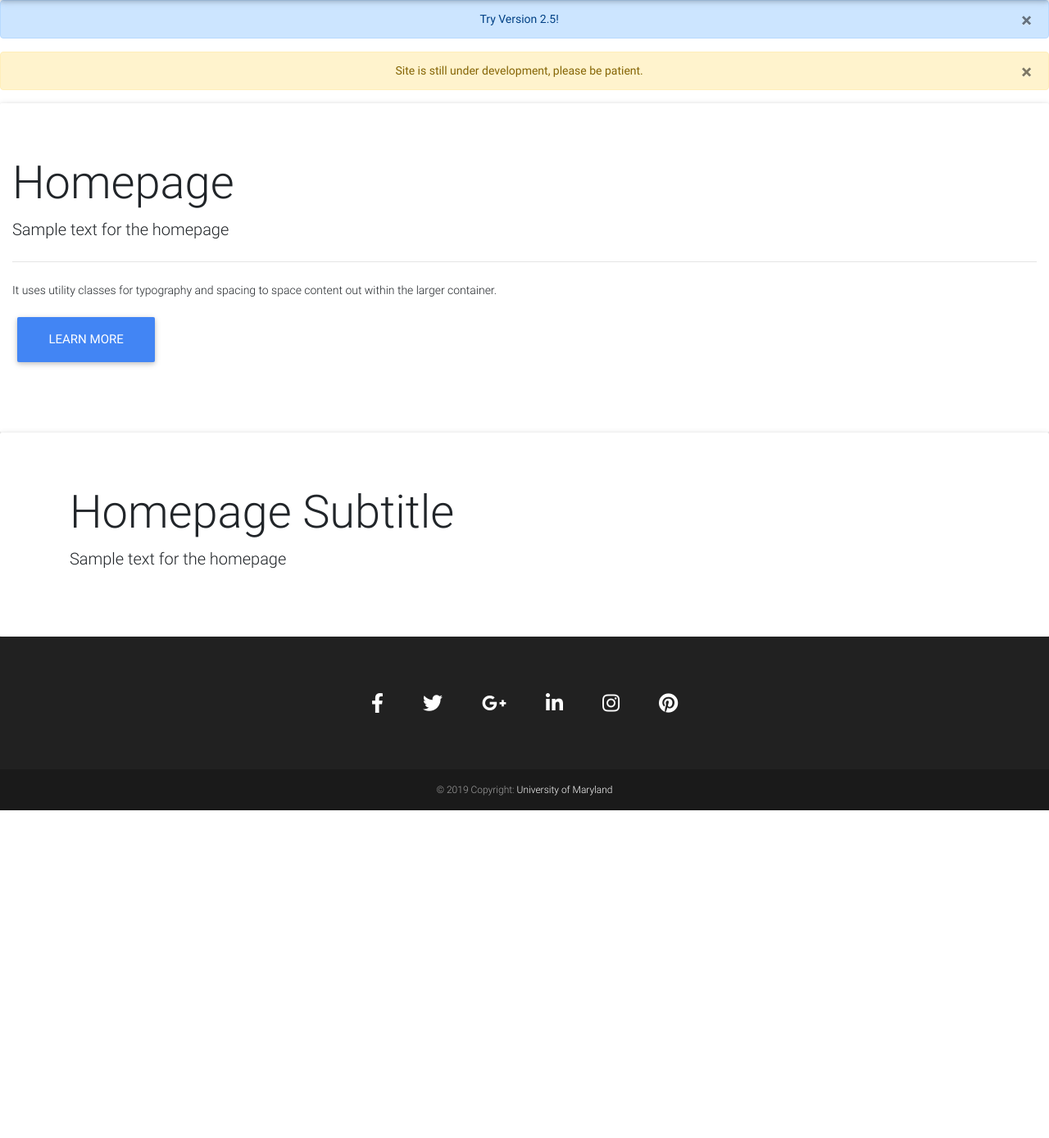
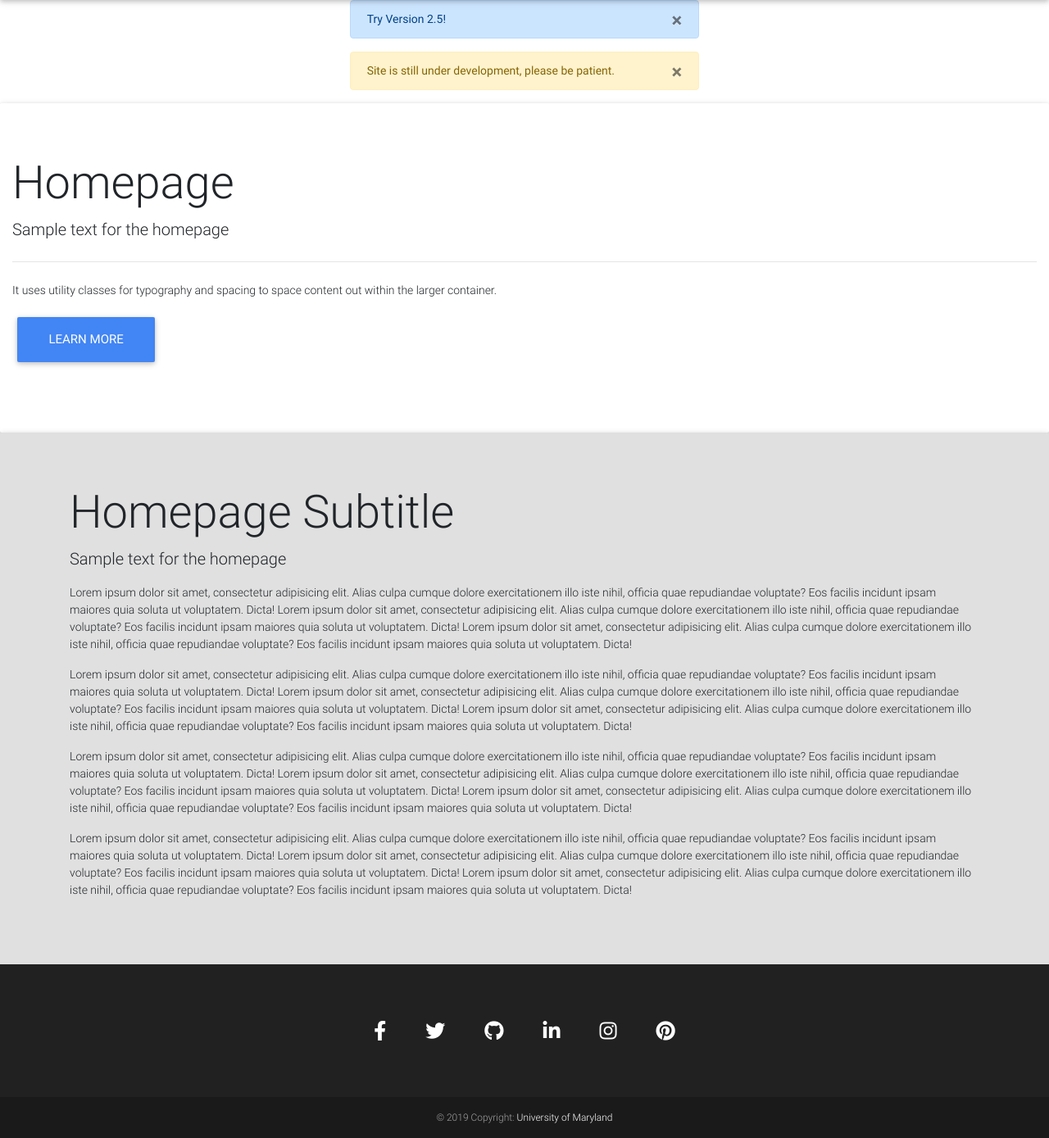
Before and after one commit to BDubon/PGCountyDataApp, a Django app: page / in a window 1280 px wide. Shown: the part 56-1445 px from the top of the page at 82% size. Run offline with Django 3.2, Linux system fonts and the light colour scheme; some libraries are stand-ins or nearby versions.

Commit message:
Modified UI a bit

```diff
--- a/DataMain/static/css/dashboard.css
+++ b/DataMain/static/css/dashboard.css
@@ -106,11 +106,6 @@ body {
 }
 
 
-/* text */
-.random {
-  color: #fff;
-}
-
 .footer2 {
   position: fixed;
   left: 0;
@@ -137,3 +132,12 @@ html,body {
     background-color: #202020;
     font-size: 12px;
 }
+
+/* text */
+.random {
+  color: #aeaeae;
+}
+
+.random:hover {
+    color: #ffffff;
+}
--- a/templates/index.html
+++ b/templates/index.html
@@ -17,10 +17,54 @@
     </div>
 
     {#  FIRST SECTION  #}
-    <div style="margin: 0" class="jumbotron jumbotron-fluid site-footer">
+    <div style="margin: 0" class="jumbotron jumbotron-fluid bg-light">
         <div class="container">
             <h1 class="display-4">{{ section_one }}</h1>
             <p class="lead">{{ text }}</p>
+            <p>
+                Lorem ipsum dolor sit amet, consectetur adipisicing elit. Alias culpa cumque dolore
+                exercitationem illo iste nihil, officia quae repudiandae voluptate? Eos facilis incidunt
+                ipsam maiores quia soluta ut voluptatem. Dicta!
+                Lorem ipsum dolor sit amet, consectetur adipisicing elit. Alias culpa cumque dolore
+                exercitationem illo iste nihil, officia quae repudiandae voluptate? Eos facilis incidunt
+                ipsam maiores quia soluta ut voluptatem. Dicta!
+                Lorem ipsum dolor sit amet, consectetur adipisicing elit. Alias culpa cumque dolore
+                exercitationem illo iste nihil, officia quae repudiandae voluptate? Eos facilis incidunt
+                ipsam maiores quia soluta ut voluptatem. Dicta!
+            </p>
+            <p>
+                Lorem ipsum dolor sit amet, consectetur adipisicing elit. Alias culpa cumque dolore
+                exercitationem illo iste nihil, officia quae repudiandae voluptate? Eos facilis incidunt
+                ipsam maiores quia soluta ut voluptatem. Dicta!
+                Lorem ipsum dolor sit amet, consectetur adipisicing elit. Alias culpa cumque dolore
+                exercitationem illo iste nihil, officia quae repudiandae voluptate? Eos facilis incidunt
+                ipsam maiores quia soluta ut voluptatem. Dicta!
+                Lorem ipsum dolor sit amet, consectetur adipisicing elit. Alias culpa cumque dolore
+                exercitationem illo iste nihil, officia quae repudiandae voluptate? Eos facilis incidunt
+                ipsam maiores quia soluta ut voluptatem. Dicta!
+            </p>
+            <p>
+                Lorem ipsum dolor sit amet, consectetur adipisicing elit. Alias culpa cumque dolore
+                exercitationem illo iste nihil, officia quae repudiandae voluptate? Eos facilis incidunt
+                ipsam maiores quia soluta ut voluptatem. Dicta!
+                Lorem ipsum dolor sit amet, consectetur adipisicing elit. Alias culpa cumque dolore
+                exercitationem illo iste nihil, officia quae repudiandae voluptate? Eos facilis incidunt
+                ipsam maiores quia soluta ut voluptatem. Dicta!
+                Lorem ipsum dolor sit amet, consectetur adipisicing elit. Alias culpa cumque dolore
+                exercitationem illo iste nihil, officia quae repudiandae voluptate? Eos facilis incidunt
+                ipsam maiores quia soluta ut voluptatem. Dicta!
+            </p>
+            <p>
+                Lorem ipsum dolor sit amet, consectetur adipisicing elit. Alias culpa cumque dolore
+                exercitationem illo iste nihil, officia quae repudiandae voluptate? Eos facilis incidunt
+                ipsam maiores quia soluta ut voluptatem. Dicta!
+                Lorem ipsum dolor sit amet, consectetur adipisicing elit. Alias culpa cumque dolore
+                exercitationem illo iste nihil, officia quae repudiandae voluptate? Eos facilis incidunt
+                ipsam maiores quia soluta ut voluptatem. Dicta!
+                Lorem ipsum dolor sit amet, consectetur adipisicing elit. Alias culpa cumque dolore
+                exercitationem illo iste nihil, officia quae repudiandae voluptate? Eos facilis incidunt
+                ipsam maiores quia soluta ut voluptatem. Dicta!
+            </p>
         </div>
     </div>
 
--- a/templates/main_template.html
+++ b/templates/main_template.html
@@ -20,10 +20,10 @@
         <!-- Font Awesome -->
         <link rel="stylesheet" href="https://use.fontawesome.com/releases/v5.8.2/css/all.css" />
         <!-- Bootstrap core CSS -->
-    <link rel="stylesheet" type="text/css" href="{% static 'MDB-Free/css/bootstrap.min.css' %}" />
+        <link rel="stylesheet" type="text/css" href="{% static 'css/MDB-Free/css/bootstrap.min.css' %}" />
 
         <!-- Material Design Bootstrap -->
-    <link rel="stylesheet" type="text/css" href="{% static 'MDB-Free/css/mdb.min.css' %}" />
+        <link rel="stylesheet" type="text/css" href="{% static 'css/MDB-Free/css/mdb.css' %}" />
 
         <link rel="stylesheet" type="text/css" href="{% static 'css/dashboard.css' %}" />
     </head>
@@ -47,31 +47,33 @@
             </ul>
           </div>
         </nav>
+        {# MAIN NAVBAR #}
 
+
+        {# ALERTS (Display under Navbar) #}
         {% if alerts %}
             {% for alert in alerts %}
-          <div class="alert alert-{{ alert.tags }}" role="alert">
-            <center>
-                <strong>
+              <div class="alert alert-{{ alert.tags }} col-md-4 offset-md-4" role="alert">
+                <strong class="justify-content-center">
                     <span>{{ alert.message }}</span>
                     <button type="button" class="close" data-dismiss="alert" aria-label="Close">
                         <span aria-hidden="true">&times;</span>
                     </button>
+
                 </strong>
-            </center>
               </div>
             {% endfor %}
         {% endif %}
-
-{#    <hr class="my-4">#}
+        {# ALERTS (Display under Navbar) #}
 
         {# Pages' content will load here  #}
         {% block content %}
         {% endblock %}
+        {# Pages' content will load here  #}
+
+
 
         {# TODO: Fix footer positioning  #}
-
-
         <!-- Footer -->
         <footer class="page-footer font-small darken-3 bg-dark footerbar">
 
@@ -83,30 +85,30 @@
 
               <!-- Grid column -->
               <div class="col-md-12 py-5">
-            <div class="mb-5 flex-center random text-center">
+                <div class="mb-5 flex-center text-center">
 
                   <!-- Facebook -->
-              <a class="fb-ic">
+                  <a href="https://www.facebook.com" class="fb-ic random">
                     <i class="fab fa-facebook-f fa-lg white-text mr-md-5 mr-3 fa-2x"> </i>
                   </a>
                   <!-- Twitter -->
-              <a class="tw-ic">
+                  <a  href="#" class="tw-ic random">
                     <i class="fab fa-twitter fa-lg white-text mr-md-5 mr-3 fa-2x"> </i>
                   </a>
-              <!-- Google +-->
-              <a class="gplus-ic">
-                <i class="fab fa-google-plus-g fa-lg white-text mr-md-5 mr-3 fa-2x"> </i>
+                  <!-- Github +-->
+                  <a  href="https://github.com/BDubon/PGCountyDataApp" class="gplus-ic random">
+                    <i class="fab fa-github fa-lg white-text mr-md-5 mr-3 fa-2x"> </i>
                   </a>
                   <!--Linkedin -->
-              <a class="li-ic">
+                  <a href="#" class="li-ic random">
                     <i class="fab fa-linkedin-in fa-lg white-text mr-md-5 mr-3 fa-2x"> </i>
                   </a>
                   <!--Instagram-->
-              <a class="ins-ic">
+                  <a href="#" class="ins-ic random">
                     <i class="fab fa-instagram fa-lg white-text mr-md-5 mr-3 fa-2x"> </i>
                   </a>
                   <!--Pinterest-->
-              <a class="pin-ic">
+                  <a href="#" class="pin-ic random">
                     <i class="fab fa-pinterest fa-lg white-text fa-2x"> </i>
                   </a>
                 </div>
```
Also changed, not shown: templates/data.html (+25 -64 lines). Lines whose indentation alone changed are shown as unchanged.
